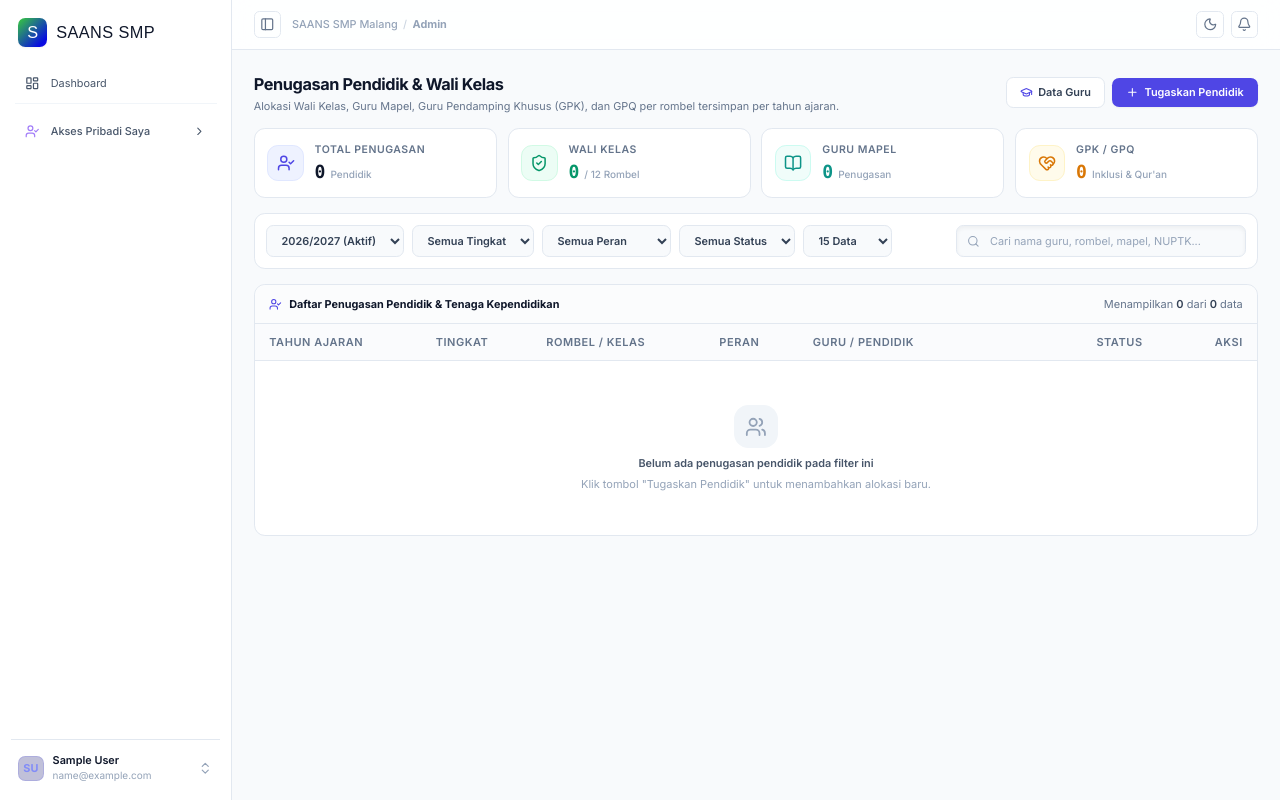
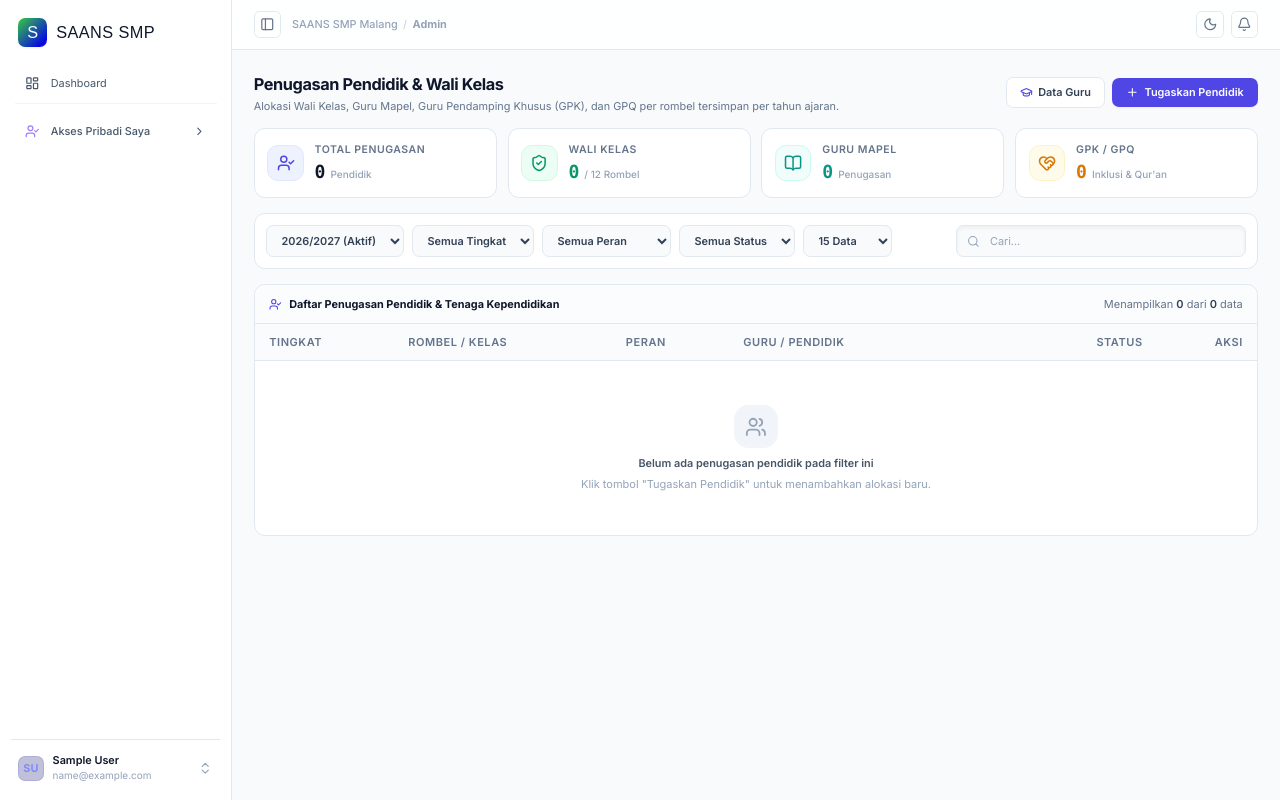
Before and after one commit to sansdev-malang/sans-smp, a Laravel app: page /homeroom-assignments in a window 1280 px wide. Run offline with Laravel 12, Linux system fonts and the light colour scheme; the visitor is signed in with stand-in values (Sample User, id 1); data comes from the database, SQL or seed files in the repository; data that the repository does not hold is empty; some libraries are stand-ins or nearby versions; some web fonts are replaced.

Commit message:
refactor(homeroom): remove redundant academic year column and simplify search placeholder to Cari...

```diff
--- a/resources/views/admin/homeroom-assignments/index.blade.php
+++ b/resources/views/admin/homeroom-assignments/index.blade.php
@@ -165,7 +165,7 @@
                         </svg>
                     </span>
 
-                    <input type="text" name="search" x-model="searchVal" @input="onInput()" @keydown.enter.prevent="performSearch()" placeholder="Cari nama guru, rombel, mapel, NUPTK..."
+                    <input type="text" name="search" x-model="searchVal" @input="onInput()" @keydown.enter.prevent="performSearch()" placeholder="Cari..."
                         style="padding-left: 2.25rem;"
                         class="w-full h-9 pr-8 text-xs bg-slate-50 dark:bg-slate-800/60 border border-slate-200 dark:border-slate-700/80 rounded-lg text-slate-900 dark:text-slate-100 placeholder-slate-400 dark:placeholder-slate-500 focus:outline-none focus:ring-1 focus:ring-indigo-500 focus:border-indigo-500 transition-colors shadow-inner">
 
@@ -198,7 +198,6 @@
                 <table class="w-full text-xs border-collapse">
                     <thead>
                         <tr class="border-b border-slate-200 dark:border-slate-800 bg-slate-50/75 dark:bg-slate-900/50">
-                            <th class="px-4 py-3 text-left text-[11px] font-semibold text-slate-500 dark:text-slate-400 uppercase tracking-wider whitespace-nowrap">Tahun Ajaran</th>
                             <th class="px-4 py-3 text-left text-[11px] font-semibold text-slate-500 dark:text-slate-400 uppercase tracking-wider whitespace-nowrap">Tingkat</th>
                             <th class="px-4 py-3 text-left text-[11px] font-semibold text-slate-500 dark:text-slate-400 uppercase tracking-wider whitespace-nowrap">Rombel / Kelas</th>
                             <th class="px-4 py-3 text-left text-[11px] font-semibold text-slate-500 dark:text-slate-400 uppercase tracking-wider whitespace-nowrap">Peran</th>
@@ -210,14 +209,6 @@
                     <tbody class="divide-y divide-slate-100 dark:divide-slate-800/80">
                         @forelse($assignments as $a)
                             <tr class="hover:bg-slate-50/60 dark:hover:bg-slate-800/40 transition-colors group">
-
-                                <!-- 1. Tahun Ajaran -->
-                                <td class="px-4 py-3 font-semibold text-slate-900 dark:text-slate-100 whitespace-nowrap">
-                                    <div class="flex items-center gap-1.5 font-bold">
-                                        <i data-lucide="calendar" class="w-3.5 h-3.5 text-indigo-500"></i>
-                                        <span>{{ $a->academicYear?->name ?? '-' }}</span>
-                                    </div>
-                                </td>
 
                                 <!-- 2. Tingkat -->
                                 <td class="px-4 py-3 whitespace-nowrap">
@@ -336,7 +327,7 @@
                             </tr>
                         @empty
                             <tr>
-                                <td colspan="7" class="px-4 py-12 text-center text-slate-400 dark:text-slate-500">
+                                <td colspan="6" class="px-4 py-12 text-center text-slate-400 dark:text-slate-500">
                                     <div class="flex flex-col items-center justify-center gap-2">
                                         <div class="w-12 h-12 rounded-2xl bg-slate-100 dark:bg-slate-800/60 flex items-center justify-center text-slate-400">
                                             <i data-lucide="users" class="w-6 h-6"></i>
```
